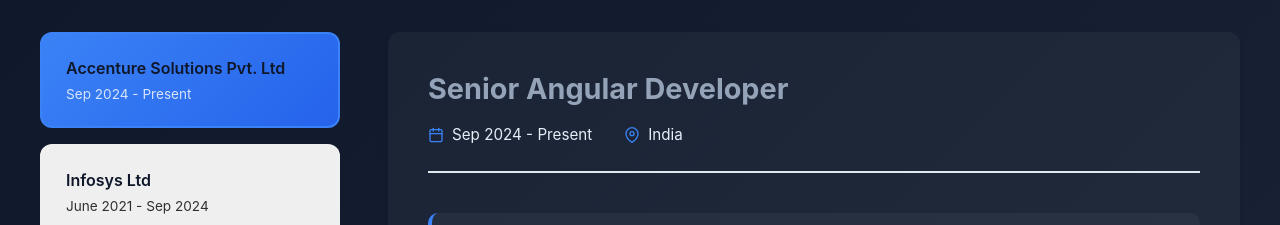
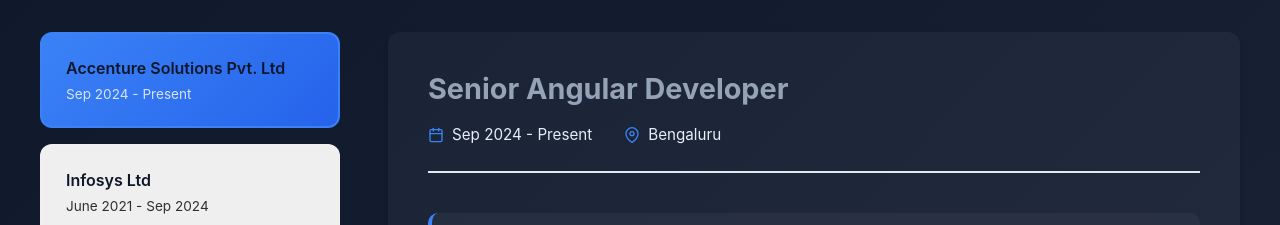
Before and after one commit to mdaqil7300/Ang_20_Personal_Folio, an Angular app: page / in a window 1280 px wide. Shown: the part 3680-3905 px from the top of the page. Built offline with nearby package versions, Linux system fonts and the light colour scheme.

Commit message:
updated build

```diff
--- a/package.json
+++ b/package.json
@@ -4,7 +4,7 @@
   "scripts": {
     "ng": "ng",
     "start": "ng serve",
-    "build": "ng build --configuration production"
+    "build": "ng build --configuration production --output-hashing none"
   },
   "dependencies": {
     "@angular/animations": "^20.0.0",
@@ -22,6 +22,7 @@
     "@angular/build": "^20.0.0",
     "@angular/cli": "^20.0.0",
     "@angular/compiler-cli": "^20.0.0",
+    "baseline-browser-mapping": "^2.10.33",
     "typescript": "^5.8.2"
   }
 }
--- a/src/app/components/experience/experience.component.ts
+++ b/src/app/components/experience/experience.component.ts
@@ -29,7 +29,7 @@
       company: "Accenture Solutions Pvt. Ltd",
       role: "Senior Angular Developer",
       period: "Sep 2024 - Present",
-      location: "India",
+      location: "Bengaluru",
       projects: [
         {
           name: "UMR (Uncleared Margin Analytics) Application",
```
Also changed, not shown: 1 other file (tests, documents, lock files or other folders).
